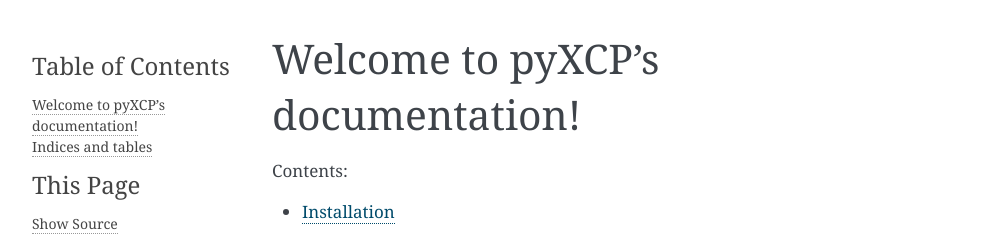
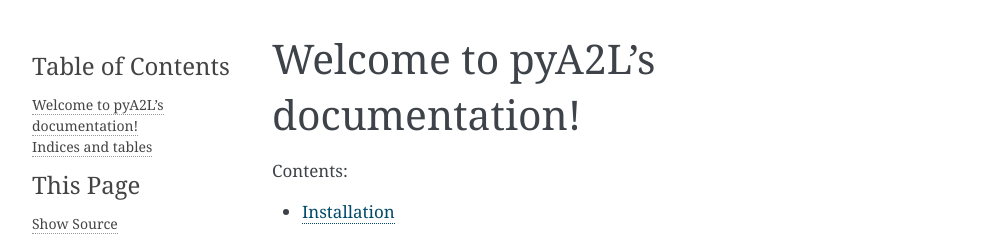
Before and after one commit to christoph2/pyA2L, a Sphinx documentation site: the page built from docs/index.rst, in a window 1280 px wide. Shown: the top 236 px of the page, without its empty margins (148-1140 px from the left). Built offline with Sphinx 7.4.7, drawn with Linux system fonts in a browser that asks for light colours; pages that are not in the unit, such as notebooks, are missing from menus.

Commit message:
Fix title in docs

```diff
--- a/docs/index.rst
+++ b/docs/index.rst
@@ -1,9 +1,9 @@
-.. pyXCP documentation master file, created by
+.. pyA2L documentation master file, created by
    sphinx-quickstart on Sun Mar 18 08:53:54 2018.
    You can adapt this file completely to your liking, but it should at least
    contain the root `toctree` directive.
 
-Welcome to pyXCP's documentation!
+Welcome to pyA2L's documentation!
 =================================
 
 .. toctree::
```
